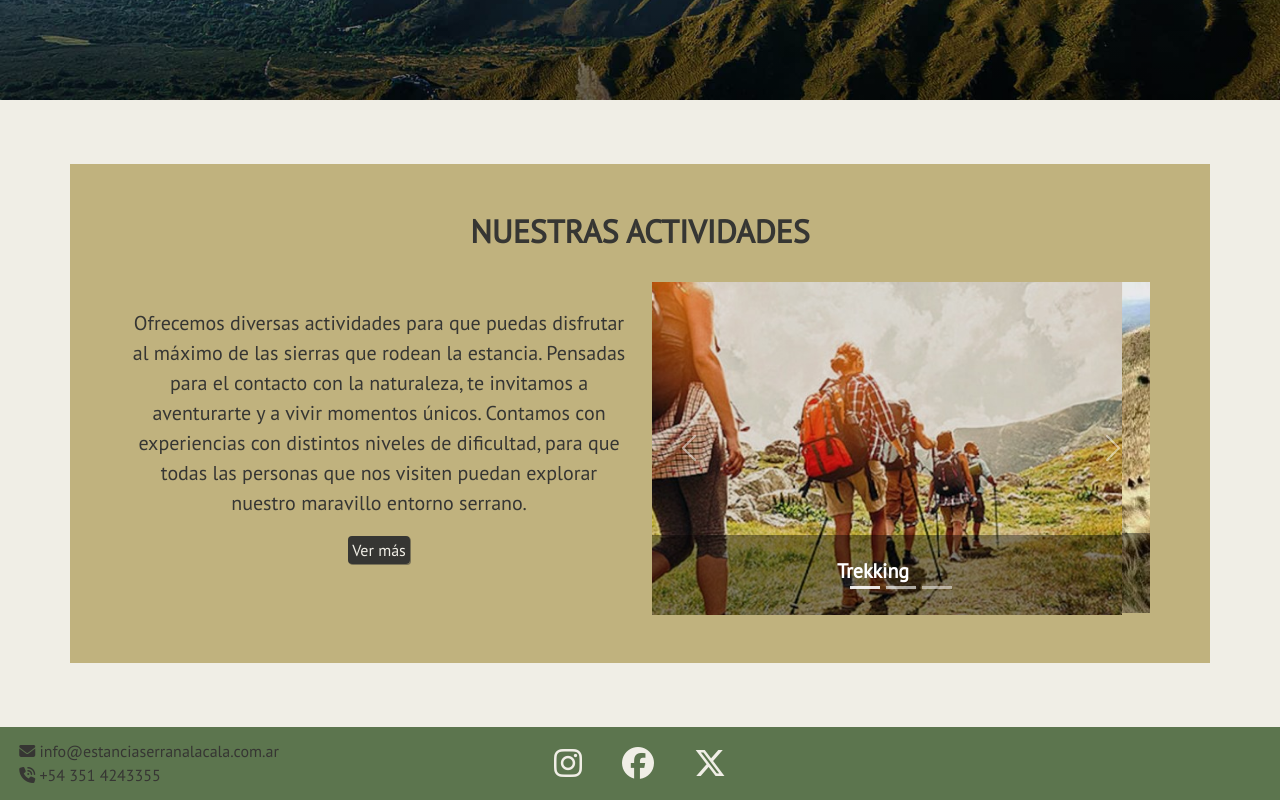
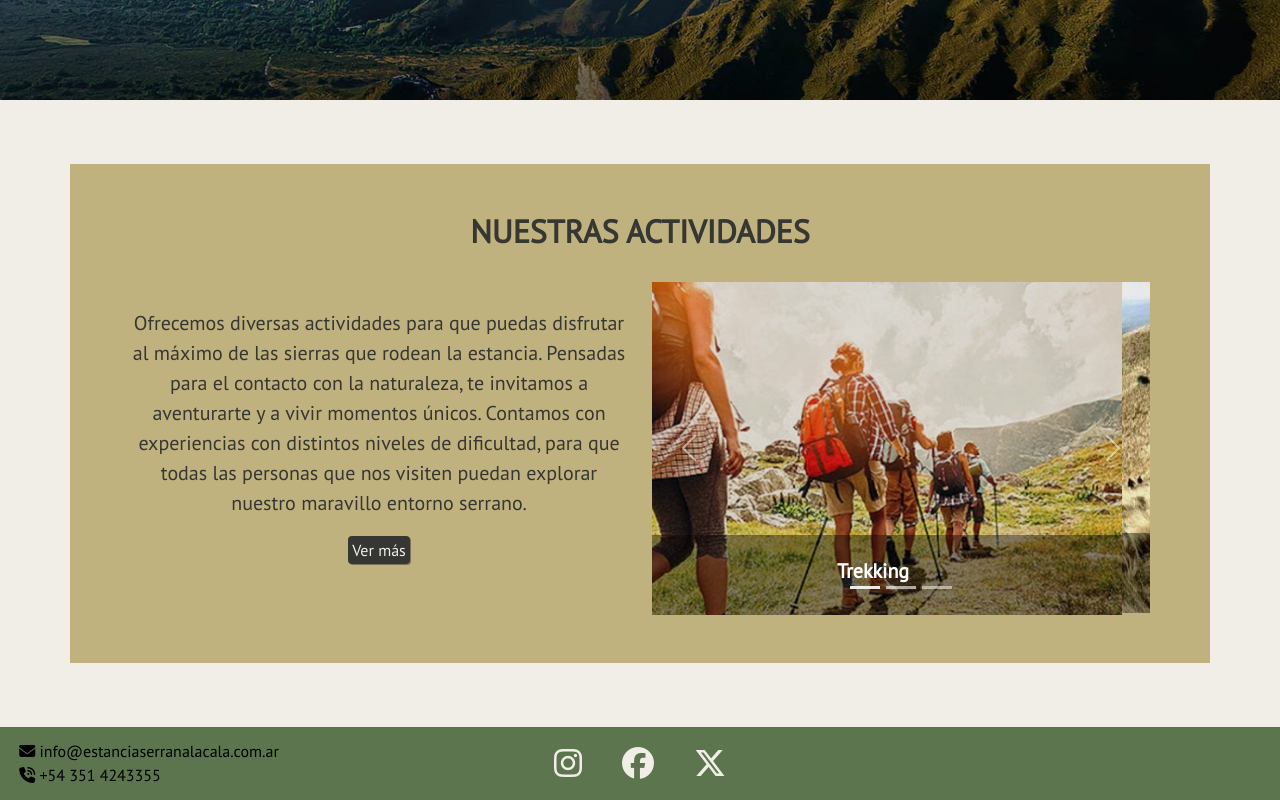
Before and after one commit to MCervigni/proyecto-LaCalaEstancia, a website: page index.html in a window 1280 px wide. Shown: the part 1507-2307 px from the top of the page. Drawn offline with nearby package versions, Linux system fonts and the light colour scheme; a web font is replaced by a local one.

Commit message:
se actualiza footer para tener mayor contraste

```diff
--- a/scss/components/_footer.scss
+++ b/scss/components/_footer.scss
@@ -31,6 +31,7 @@ footer {
     .footer-info {
       @include flex(column, inherit, inherit, inherit);
       width: 100%;
+      color: rgb(0, 0,0);
       @include tablet {
         font-size: 0.6rem;
         display: block;
```
Also changed, not shown: css/estilos.css, 1 other file.
